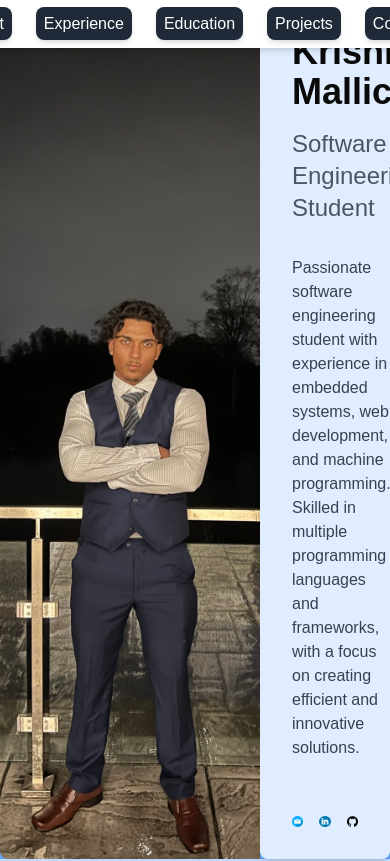
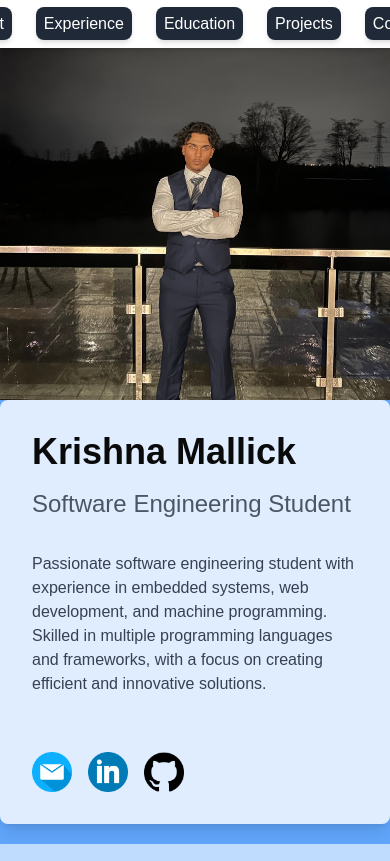
Before and after one commit to KrishnaKMA/KrishnaMallickPortfolio, a Next.js app: page / in a window 390 px wide. Shown: the top 861 px of the page. Built offline with nearby package versions, Linux system fonts and the light colour scheme.

Commit message:
changing code to fit phones

```diff
--- a/components/ExtracurricularActivities.tsx
+++ b/components/ExtracurricularActivities.tsx
@@ -3,9 +3,6 @@
 import { Activity } from 'lucide-react'
 import { useState } from 'react'
 import Image from 'next/image'
-
-// You no longer need to import images, just use the path directly
-// Images should be in the 'public/images' directory
 
 interface ExtracurricularActivity {
   name: string
--- a/components/Hero.tsx
+++ b/components/Hero.tsx
@@ -2,20 +2,20 @@ import Image from 'next/image';
 
 export default function Hero() {
   return (
-    <section id="about" className="min-h-screen flex bg-blue-400">
-      {/* Image - 2/3 width */}
-      <div className="w-2/3 relative">
+    <section id="about" className="min-h-screen flex flex-col md:flex-row bg-blue-400">
+      {/* Image - full width on mobile and 2/3 width on medium screens */}
+      <div className="w-full md:w-2/3 relative min-h-[400px] md:min-h-screen">
         <Image
-          src="/images/KrishnaMallick.jpeg"  // Corrected path
+          src="/images/KrishnaMallick.jpeg"  // Ensure the image path is correct
           alt="Krishna Mallick"
           layout="fill"  // Fills the parent container
           objectFit="cover"  // Ensures the image covers the container without distortion
-          className="rounded-l-lg"  // Optional: add a rounded left corner if desired
+          className="rounded-t-lg md:rounded-l-lg"  // Optional: add rounded corners for top (mobile) and left (desktop)
         />
       </div>
 
-      {/* Content - 1/3 width */}
-      <div className="w-1/3 flex flex-col justify-center items-start p-8 bg-white bg-opacity-80 rounded-lg shadow-lg">
+      {/* Content - full width on mobile and 1/3 width on medium screens */}
+      <div className="w-full md:w-1/3 flex flex-col justify-center items-start p-8 bg-white bg-opacity-80 rounded-lg shadow-lg">
         <h1 className="text-4xl font-bold mb-4">Krishna Mallick</h1>
         <h2 className="text-2xl text-gray-600 mb-8">Software Engineering Student</h2>
         <p className="text-gray-700 mb-6">
@@ -29,7 +29,7 @@ export default function Hero() {
             aria-label="Email"
           >
             <Image
-              src="/images/EmailIcon.png"  // Corrected path
+              src="/images/EmailIcon.png"  // Ensure the image path is correct
               alt="Email Icon"
               width={40}
               height={40}
@@ -43,7 +43,7 @@ export default function Hero() {
             aria-label="LinkedIn"
           >
             <Image
-              src="/images/LinkedinIcon.webp"  // Corrected path
+              src="/images/LinkedinIcon.webp"  // Ensure the image path is correct
               alt="LinkedIn Icon"
               width={40}
               height={40}
@@ -57,7 +57,7 @@ export default function Hero() {
             aria-label="GitHub"
           >
             <Image
-              src="/images/GithubIcon.png"  // Corrected path
+              src="/images/GithubIcon.png"  // Ensure the image path is correct
               alt="GitHub Icon"
               width={40}
               height={40}
```
